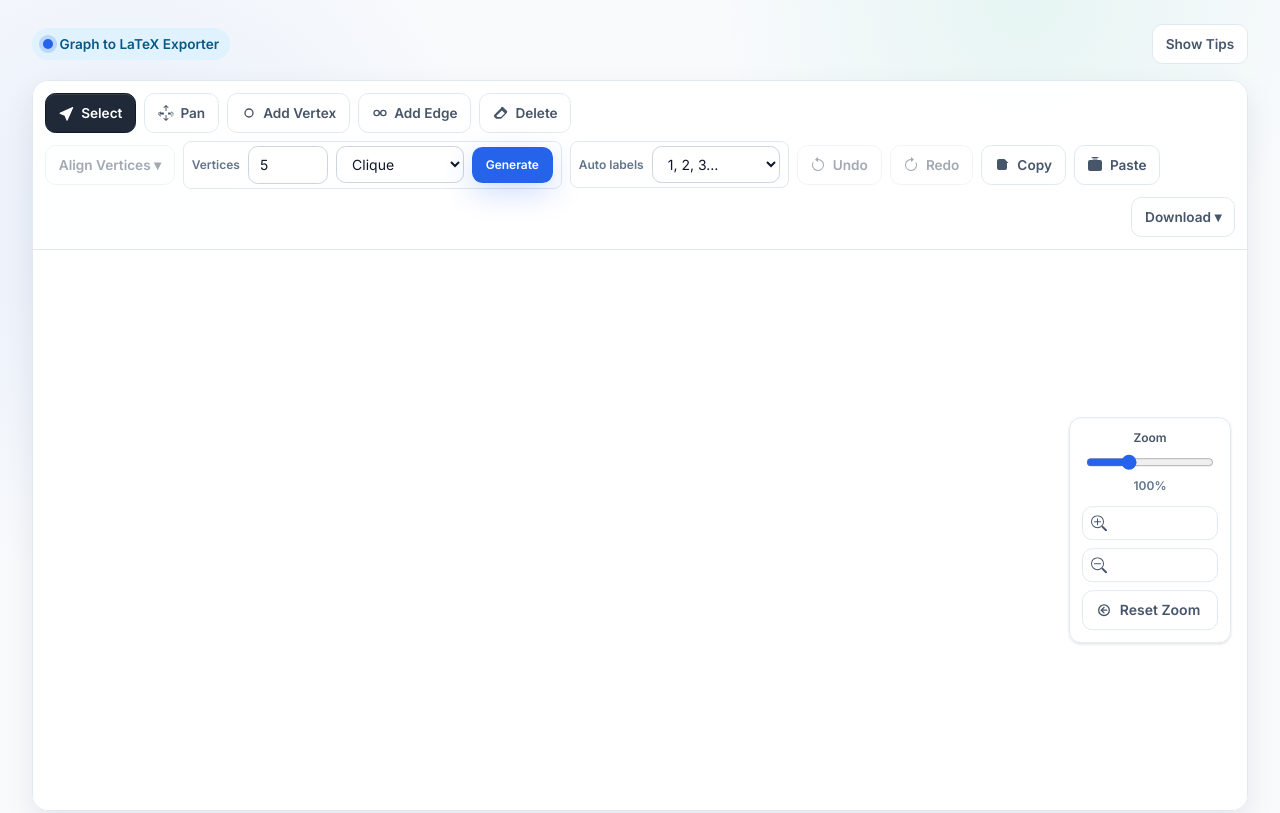
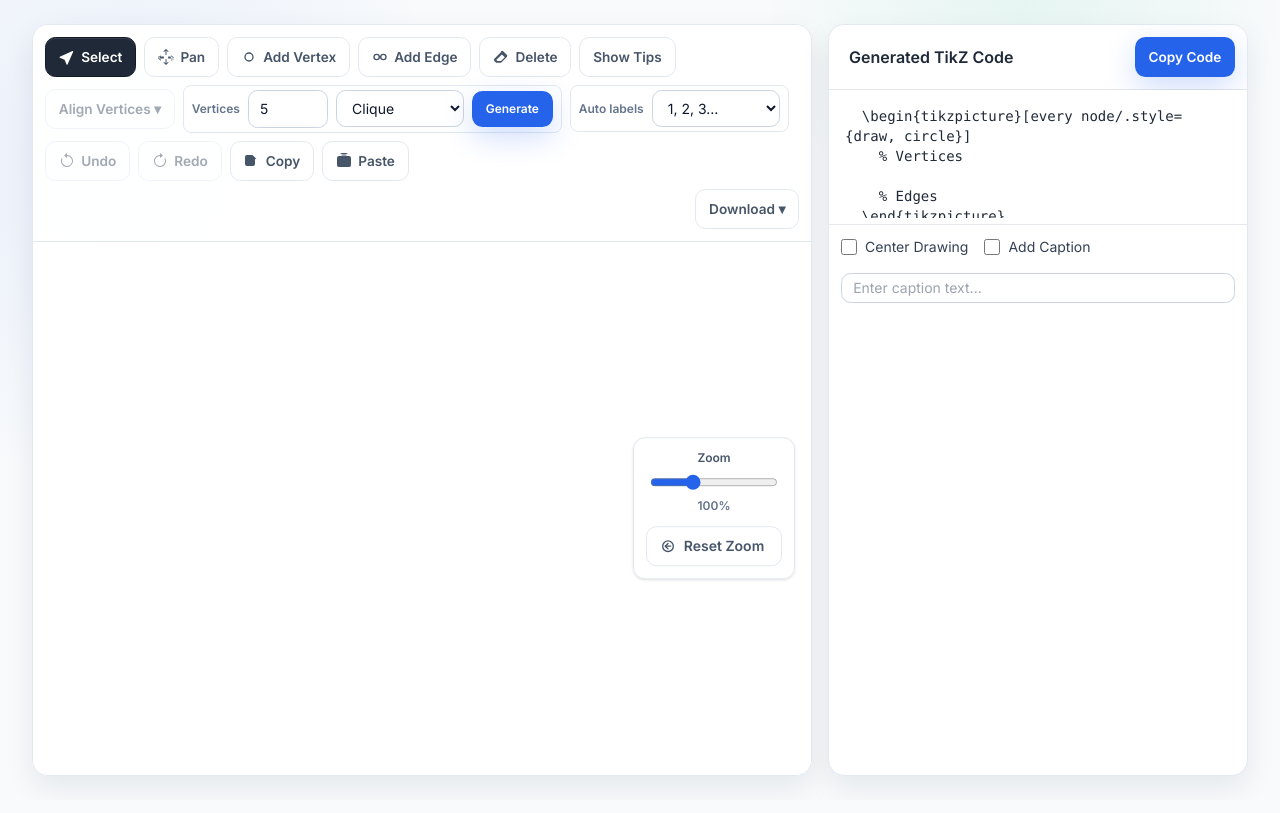
Before and after one commit to sergiothoumi/sergiothoumi.github.io, a plain HTML site: page graph_editor.html in a window 1280 px wide. Shown: the top 813 px of the page. Drawn offline with nearby package versions, Linux system fonts and the light colour scheme.

Commit message:
Adjust editor layout and controls

```diff
--- a/graph_editor.html
+++ b/graph_editor.html
@@ -3,7 +3,7 @@
 <head>
     <meta charset="UTF-8">
     <meta name="viewport" content="width=device-width, initial-scale=1.0">
-    <title>Graph to LaTeX Exporter</title>
+    <title>Graph to LaTeX</title>
     <script src="https://cdn.tailwindcss.com"></script>
     <link href="https://fonts.googleapis.com/css2?family=Inter:wght@400;500;600;700&display=swap" rel="stylesheet">
         <style>
@@ -184,18 +184,7 @@
     </div>
 
     <div class="w-full max-w-full min-h-screen px-4 lg:px-8 py-6 flex flex-col gap-4 flex-1">
-        <header class="flex flex-col md:flex-row md:items-center md:justify-between gap-3">
-            <div class="space-y-2">
-                <div class="pill w-fit">
-                    <span class="status-dot"></span>
-                    <span>Graph to LaTeX Exporter</span>
-                </div>
-            </div>
-            <div class="flex items-center gap-3 flex-wrap">
-                <button id="show-instructions-btn" class="btn btn-secondary">Show Tips</button>
-            </div>
-        </header>
-
+        <div class="flex flex-col lg:flex-row gap-4 flex-1 items-stretch">
             <div class="panel-card flex flex-col gap-0 flex-1">
                 <div class="bg-white/80 border-b border-slate-200 px-3 py-3 flex flex-wrap items-center gap-2 toolbar-group">
                 <div class="flex flex-wrap items-center gap-2">
@@ -204,6 +193,7 @@
                     <button id="add-vertex-btn" class="btn btn-secondary"><svg xmlns="http://www.w3.org/2000/svg" width="16" height="16" viewBox="0 0 24 24" fill="none" stroke="currentColor" stroke-width="2" stroke-linecap="round" stroke-linejoin="round"><circle cx="12" cy="12" r="6" /></svg>Add Vertex</button>
                     <button id="add-edge-btn" class="btn btn-secondary"><svg xmlns="http://www.w3.org/2000/svg" width="16" height="16" viewBox="0 0 24 24" fill="none" stroke="currentColor" stroke-width="2" stroke-linecap="round" stroke-linejoin="round"><circle cx="7" cy="12" r="4" /><circle cx="17" cy="12" r="4" /><line x1="11" y1="12" x2="13" y2="12" /></svg>Add Edge</button>
                     <button id="delete-mode-btn" class="btn btn-secondary"><svg xmlns="http://www.w3.org/2000/svg" width="16" height="16" fill="currentColor" class="bi bi-eraser" viewBox="0 0 16 16"><path d="M8.086 2.207a1.5 1.5 0 0 1 2.121 0l3.586 3.586a1.5 1.5 0 0 1 0 2.121l-5.5 5.5a1.5 1.5 0 0 1-1.06.439H3.914a1.5 1.5 0 0 1-1.06-.439l-1.5-1.5a1.5 1.5 0 0 1 0-2.122l6.732-6.732Zm-5.379 7.44a.5.5 0 0 0-.146.353.5.5 0 0 0 .146.354l1.5 1.5a.5.5 0 0 0 .353.146h3.318a.5.5 0 0 0 .353-.146l3.562-3.562-2.914-2.914-6.172 6.172Z"/></svg>Delete</button>
+                    <button id="show-instructions-btn" class="btn btn-secondary">Show Tips</button>
                 </div>
 
                 <div class="flex flex-wrap items-center gap-2">
@@ -252,9 +242,9 @@
                 </div>
             </div>
 
-            <div class="flex flex-grow min-h-[70vh]">
-                <div class="flex-grow relative bg-white min-h-[70vh]" id="canvas-wrapper">
-                    <svg id="canvas" class="w-full h-full min-h-[70vh] rounded-b-xl"></svg>
+            <div class="flex flex-grow min-h-[65vh]">
+                <div class="flex-grow relative bg-white min-h-[65vh]" id="canvas-wrapper">
+                    <svg id="canvas" class="w-full h-full min-h-[65vh] rounded-b-xl"></svg>
                     <div class="absolute top-1/2 -translate-y-1/2 right-4 flex flex-col gap-3 bg-white/80 border border-slate-200 rounded-xl shadow p-3">
                         <div class="flex flex-col items-center gap-2 px-1">
                             <span class="text-xs font-semibold text-slate-600">Zoom</span>
@@ -262,8 +252,6 @@
                             <span id="zoom-value" class="text-xs font-semibold text-slate-500">100%</span>
                         </div>
                         <div class="flex flex-col gap-2">
-                            <button id="zoom-in-btn" class="btn btn-secondary !p-2"><svg xmlns="http://www.w3.org/2000/svg" width="16" height="16" fill="currentColor" class="bi bi-zoom-in" viewBox="0 0 16 16"><path fill-rule="evenodd" d="M6.5 12a5.5 5.5 0 1 0 0-11 5.5 5.5 0 0 0 0 11zM13 6.5a6.5 6.5 0 1 1-13 0 6.5 6.5 0 0 1 13 0z"/><path d="M10.344 11.742c.03.04.062.078.098.115l3.85 3.85a1 1 0 0 0 1.415-1.414l-3.85-3.85a1.007 1.007 0 0 0-.115-.1 6.538 6.538 0 0 1-1.398 1.4z"/><path fill-rule="evenodd" d="M6.5 3a.5.5 0 0 1 .5.5V6h2.5a.5.5 0 0 1 0 1H7v2.5a.5.5 0 0 1-1 0V7H3.5a.5.5 0 0 1 0-1H6V3.5a.5.5 0 0 1 .5-.5z"/></svg></button>
-                            <button id="zoom-out-btn" class="btn btn-secondary !p-2"><svg xmlns="http://www.w3.org/2000/svg" width="16" height="16" fill="currentColor" class="bi bi-zoom-out" viewBox="0 0 16 16"><path fill-rule="evenodd" d="M6.5 12a5.5 5.5 0 1 0 0-11 5.5 5.5 0 0 0 0 11zM13 6.5a6.5 6.5 0 1 1-13 0 6.5 6.5 0 0 1 13 0z"/><path d="M10.344 11.742c.03.04.062.078.098.115l3.85 3.85a1 1 0 0 0 1.415-1.414l-3.85-3.85a1.007 1.007 0 0 0-.115-.1 6.538 6.538 0 0 1-1.398 1.4z"/><path fill-rule="evenodd" d="M3 6.5a.5.5 0 0 1 .5-.5h6a.5.5 0 0 1 0 1h-6a.5.5 0 0 1-.5-.5z"/></svg></button>
                             <button id="zoom-reset-btn" class="btn btn-secondary gap-2"><svg xmlns="http://www.w3.org/2000/svg" width="16" height="16" viewBox="0 0 24 24" fill="none" stroke="currentColor" stroke-width="2" stroke-linecap="round" stroke-linejoin="round"><circle cx="12" cy="12" r="8"/><polyline points="12 8 8 12 12 16"/><line x1="16" y1="12" x2="8" y2="12"/></svg><span class="text-sm font-semibold">Reset Zoom</span></button>
                         </div>
                     </div>
@@ -299,13 +287,14 @@
             </div>
         </div>
 
-        <div class="panel-card bg-white border border-slate-200">
+            <div class="panel-card bg-white border border-slate-200 lg:w-[420px]">
                 <div class="p-3 flex justify-between items-center border-b border-gray-200 bg-white/60"><h3 class="text-md font-semibold text-gray-800 px-2">Generated TikZ Code</h3><button id="copy-button" class="btn btn-primary">Copy Code</button></div>
                 <textarea id="tikz-code" readonly class="flex-grow w-full p-4 box-border border-none font-mono text-sm resize-none bg-white text-gray-800 focus:outline-none" style="min-height: 8rem;"></textarea>
                 <div class="bg-white border-t border-gray-200 p-3 flex items-center gap-4 text-sm flex-wrap">
                     <div class="flex items-center gap-2"><input type="checkbox" id="center-drawing-check" class="form-checkbox"><label for="center-drawing-check">Center Drawing</label></div>
                     <div class="flex items-center gap-2"><input type="checkbox" id="add-caption-check" class="form-checkbox"><label for="add-caption-check" id="add-caption-label">Add Caption</label></div>
                     <input type="text" id="caption-input" placeholder="Enter caption text..." class="form-input text-sm py-1 flex-1 min-w-[10rem]" disabled>
+                </div>
             </div>
         </div>
     </div>
@@ -363,8 +352,6 @@
             const canvasWrapper = document.getElementById('canvas-wrapper');
             const copyActionBtn = document.getElementById('copy-btn');
             const pasteActionBtn = document.getElementById('paste-btn');
-            const zoomInBtn = document.getElementById('zoom-in-btn');
-            const zoomOutBtn = document.getElementById('zoom-out-btn');
             const zoomResetBtn = document.getElementById('zoom-reset-btn');
             const zoomSlider = document.getElementById('zoom-slider');
             const zoomValueLabel = document.getElementById('zoom-value');
@@ -1091,8 +1078,6 @@
                 }
             });
 
-            zoomInBtn.addEventListener('click', () => { const { width, height } = svg.getBoundingClientRect(); zoomCanvas('in', width / 2, height / 2); });
-            zoomOutBtn.addEventListener('click', () => { const { width, height } = svg.getBoundingClientRect(); zoomCanvas('out', width / 2, height / 2); });
             if (zoomSlider) {
                 zoomSlider.addEventListener('input', () => {
                     const { width, height } = svg.getBoundingClientRect();
```
Lines whose indentation alone changed are shown as unchanged.
